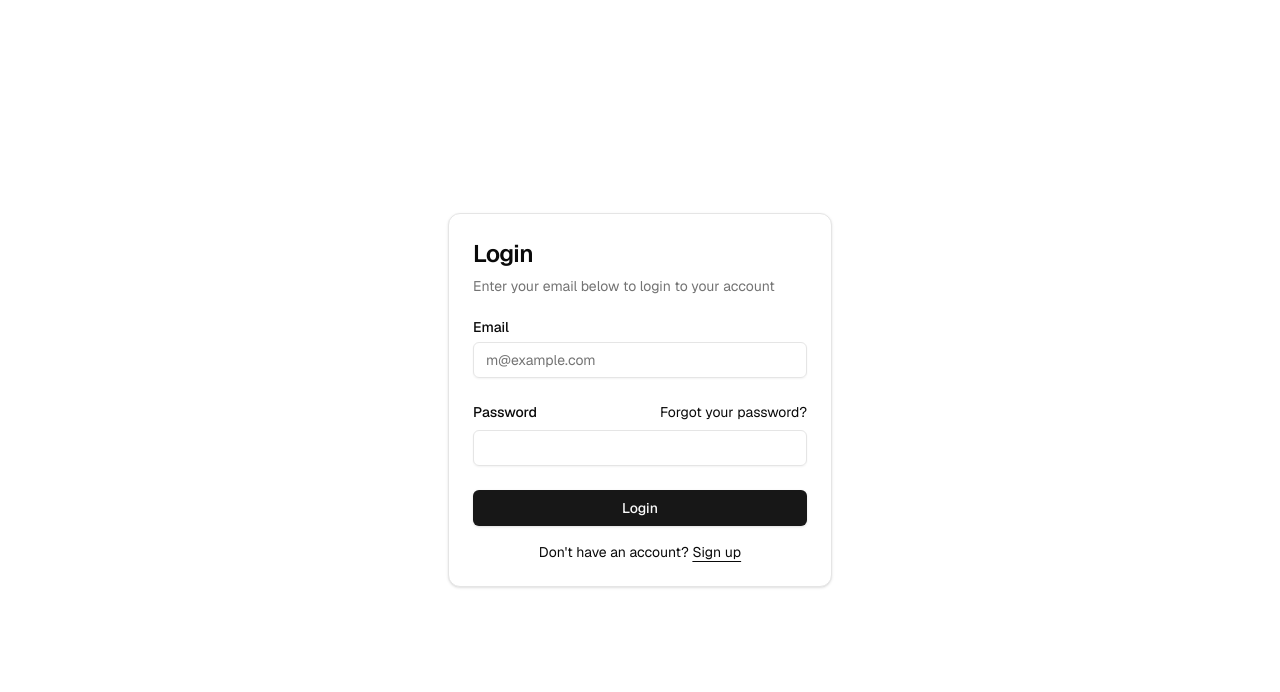
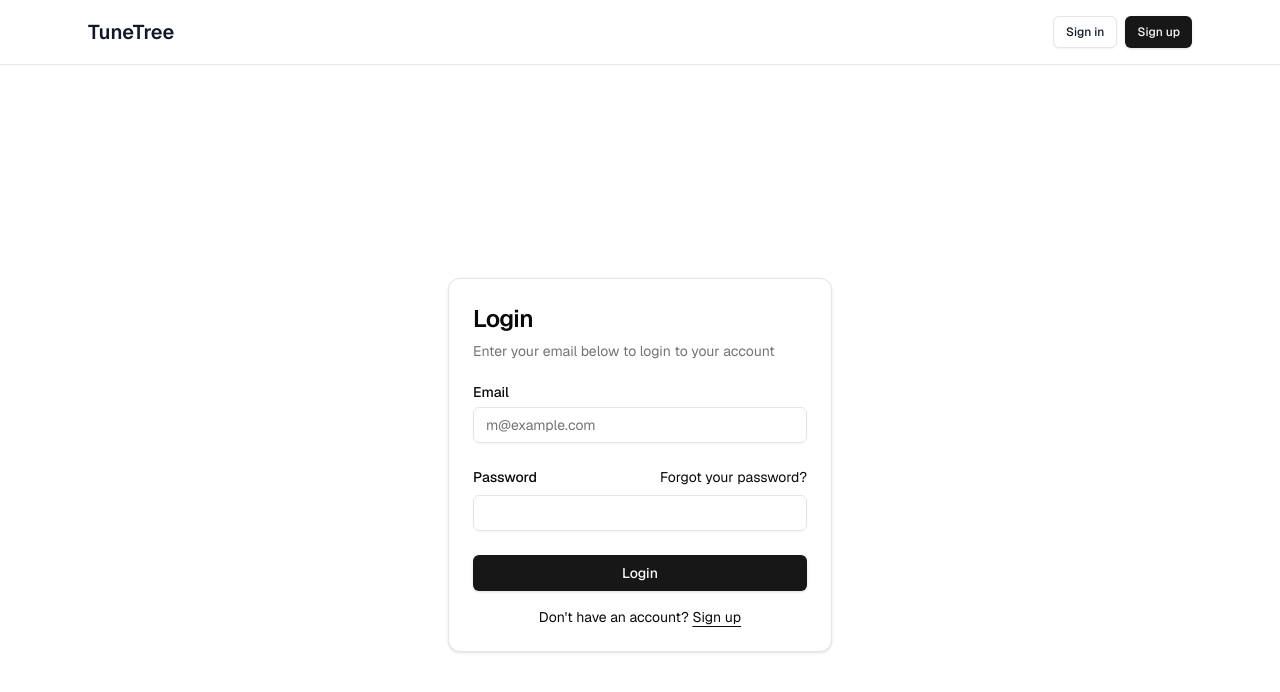
Before and after one commit to yoonjae-chang/devfest2026, a Next.js app in the folder frontend/: page /auth/login in a window 1280 px wide. Shown: the top 692 px of the page. Built offline with nearby package versions, Linux system fonts and the light colour scheme; no server answers.

Commit message:
frontend

```diff
--- a/frontend/app/layout.tsx
+++ b/frontend/app/layout.tsx
@@ -1,7 +1,20 @@
 import type { Metadata } from "next";
+import { Suspense } from "react";
 import { Geist } from "next/font/google";
 import { ThemeProvider } from "next-themes";
+import Header from "@/components/tunetree/Header";
 import "./globals.css";
+
+function HeaderFallback() {
+  return (
+    <header className="bg-white border-b border-gray-200">
+      <div className="max-w-6xl mx-auto px-6 py-4 flex items-center">
+        <span className="text-xl font-semibold text-gray-900">TuneTree</span>
+        <nav className="ml-auto" aria-label="Main navigation" />
+      </div>
+    </header>
+  );
+}
 
 const defaultUrl = process.env.VERCEL_URL
   ? `https://${process.env.VERCEL_URL}`
@@ -33,6 +46,9 @@ export default function RootLayout({
           enableSystem={false}
           disableTransitionOnChange
         >
+          <Suspense fallback={<HeaderFallback />}>
+            <Header />
+          </Suspense>
           {children}
         </ThemeProvider>
       </body>
--- a/frontend/app/page.tsx
+++ b/frontend/app/page.tsx
@@ -1,7 +1,6 @@
 "use client";
 
 import { useState } from "react";
-import Header from "@/components/tunetree/Header";
 import PromptInput from "@/components/tunetree/PromptInput";
 import StyleSelect, { type StyleOption } from "@/components/tunetree/StyleSelect";
 import LyricsToggle from "@/components/tunetree/LyricsToggle";
@@ -20,8 +19,6 @@ export default function Home() {
 
   return (
     <div className="min-h-screen bg-white text-gray-900 flex flex-col">
-      <Header />
-
       <main className="flex-1 flex flex-col items-center py-12 sm:py-16">
         <div className="w-full px-6 text-center space-y-4 mb-8">
           <div className="relative h-[120px] sm:h-[160px] w-full max-w-6xl mx-auto min-w-0">
--- a/frontend/components/auth-button.tsx
+++ b/frontend/components/auth-button.tsx
@@ -5,10 +5,15 @@ import { LogoutButton } from "./logout-button";
 
 export async function AuthButton() {
   const supabase = await createClient();
+  if (!supabase) {
+    return (
+      <div className="text-sm text-amber-600">
+        Set NEXT_PUBLIC_SUPABASE_URL and NEXT_PUBLIC_SUPABASE_PUBLISHABLE_KEY in .env.local
+      </div>
+    );
+  }
 
-  // You can also use getUser() which will be slower.
   const { data } = await supabase.auth.getClaims();
-
   const user = data?.claims;
 
   return user ? (
--- a/frontend/components/tunetree/GenerateButton.tsx
+++ b/frontend/components/tunetree/GenerateButton.tsx
@@ -14,7 +14,7 @@ export default function GenerateButton({ disabled, onClick }: GenerateButtonProp
         type="button"
         onClick={onClick}
         disabled={disabled}
-        className="w-full disabled:opacity-50 disabled:cursor-not-allowed disabled:pointer-events-none"
+        className="justify-center items-center w-[400px] disabled:opacity-50 disabled:cursor-not-allowed disabled:pointer-events-none"
         aria-label="Generate song"
       >
         Generate
--- a/frontend/components/tunetree/Header.tsx
+++ b/frontend/components/tunetree/Header.tsx
@@ -1,12 +1,18 @@
+import Link from "next/link";
+import { AuthButton } from "@/components/auth-button";
+
 export default function Header() {
   return (
     <header className="bg-white border-b border-gray-200">
-      <div className="max-w-6xl mx-auto py-4 flex items-center">
-        <span className="text-xl font-semibold text-gray-900">
-          Home
-        </span>
+      <div className="max-w-6xl mx-auto px-6 py-4 flex items-center">
+        <Link
+          href="/"
+          className="text-xl font-semibold text-gray-900 hover:text-gray-600 transition-colors"
+        >
+          TuneTree
+        </Link>
         <nav className="ml-auto" aria-label="Main navigation">
-
+          <AuthButton />
         </nav>
       </div>
     </header>
--- a/frontend/lib/supabase/server.ts
+++ b/frontend/lib/supabase/server.ts
@@ -7,11 +7,17 @@ import { cookies } from "next/headers";
  * it.
  */
 export async function createClient() {
+  const supabaseUrl = process.env.NEXT_PUBLIC_SUPABASE_URL;
+  const supabaseKey = process.env.NEXT_PUBLIC_SUPABASE_PUBLISHABLE_DEFAULT_KEY;
+  if (!supabaseUrl || !supabaseKey) {
+    return null;
+  }
+
   const cookieStore = await cookies();
 
   return createServerClient(
-    process.env.NEXT_PUBLIC_SUPABASE_URL!,
-    process.env.NEXT_PUBLIC_SUPABASE_PUBLISHABLE_KEY!,
+    supabaseUrl,
+    supabaseKey,
     {
       cookies: {
         getAll() {
```
